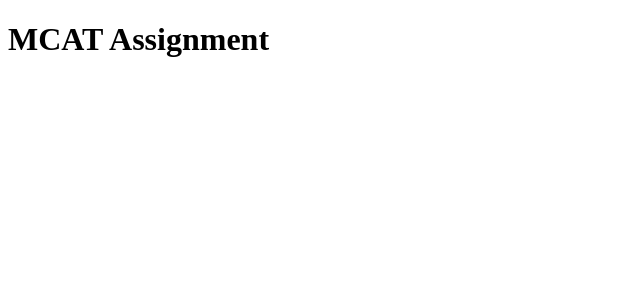
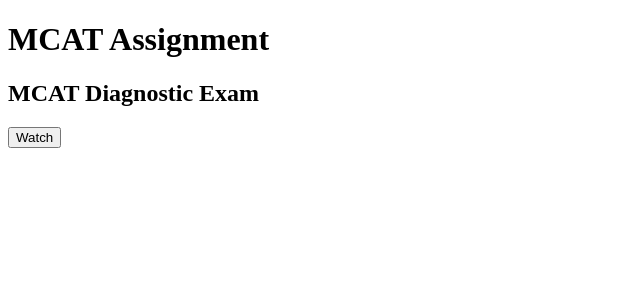
Before and after one commit to seemajune/react-webp, a React app: page / in a window 1280 px wide. Shown: the top 300 px of the page, without its empty margins (0-640 px from the left). Built offline with nearby package versions, Linux system fonts and the light colour scheme; the HTML template or start-up script is replaced by a standard one.

Commit message:
adds readme

```diff
--- a/src/app.jsx
+++ b/src/app.jsx
@@ -3,8 +3,12 @@ import ReactDOM from 'react-dom'
 
 import AssignmentCard from './AssignmentCard.jsx'
 
-let assignment = [
-    {'title': 'MCAT Assignment', 'subtitle': 'MCAT Diagnostic Exam', 'id': 1}
-]
+let assignment = {
+	'title': 'MCAT Assignment',
+	'subtitle': 'MCAT Diagnostic Exam',
+	'buttonText': 'Watch',
+	'id': 1
+}
 
-ReactDOM.render(<AssignmentCard card={assignment} />, document.getElementById("assignment"))
+
+ReactDOM.render(<AssignmentCard assignment={assignment} />, document.getElementById("assignment"))
--- a/src/assignmentCard.jsx
+++ b/src/assignmentCard.jsx
@@ -1,12 +1,12 @@
 import React from 'react'
-import Card from './card'
 
 class AssignmentCard extends React.Component {
     render() {
-        let cardDetails = this.props.card.map((assignment) => {
-            return (<h1 key={assignment.id}>{assignment.title}</h1>)
-        })
-        return <div>{cardDetails}</div>
+    	console.log(this.props)
+        return (<div><h1>{this.props.assignment.title}</h1>
+        			<h2>{this.props.assignment.subtitle}</h2>
+        			<button>{this.props.assignment.buttonText}</button>
+        		</div>)
     }
 }
 
--- a/src/card.jsx
+++ /dev/null
@@ -1,13 +0,0 @@
-import React from 'react'
-
-class Card extends React.Component {
-    render() {
-        return (
-            <li>
-                {this.props.card.title}
-            </li>
-        )
-    }
-}
-
-export default Card
```
Also changed, not shown: 2 other files (tests, documents, lock files or other folders).
